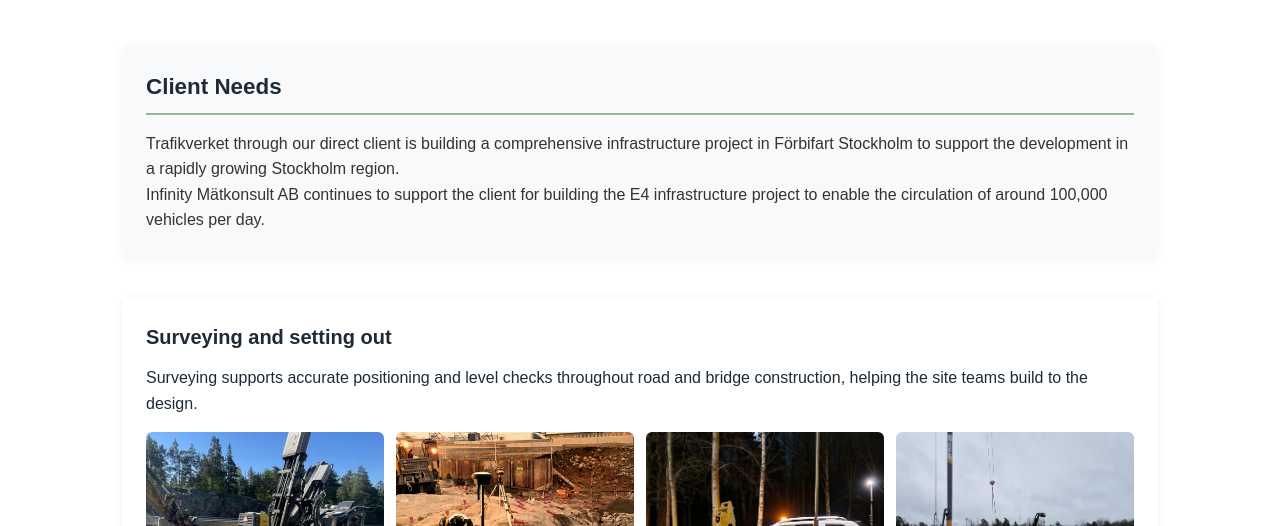
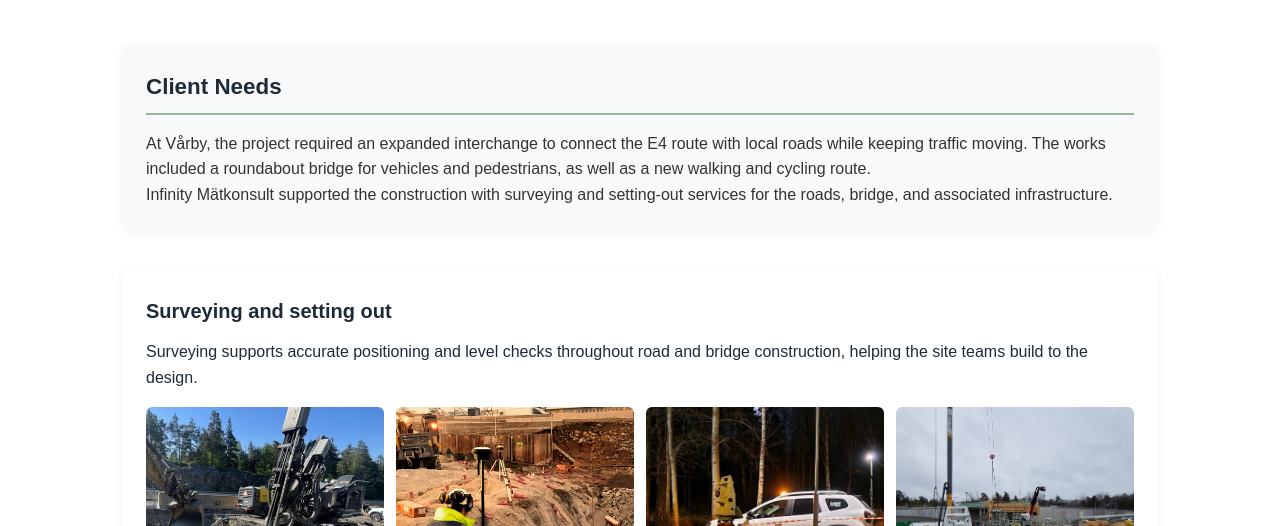
Before and after one commit to YourMan101/infiweb, a website: page public/project-fse101.html in a window 1280 px wide. Shown: the part 274-800 px from the top of the page. Drawn offline with Linux system fonts and the light colour scheme.

Commit message:
Rewrite Fse 101 client needs copy

```diff
--- a/public/project-fse101.html
+++ b/public/project-fse101.html
@@ -45,8 +45,8 @@
 
         <div class="project-section">
             <h3>Client Needs</h3>
-            <p>Trafikverket through our direct client is building a comprehensive infrastructure project in Förbifart Stockholm to support the development in a rapidly growing Stockholm region.</p>
-            <p>Infinity Mätkonsult AB continues to support the client for building the E4 infrastructure project to enable the circulation of around 100,000 vehicles per day.</p>
+            <p>At Vårby, the project required an expanded interchange to connect the E4 route with local roads while keeping traffic moving. The works included a roundabout bridge for vehicles and pedestrians, as well as a new walking and cycling route.</p>
+            <p>Infinity Mätkonsult supported the construction with surveying and setting-out services for the roads, bridge, and associated infrastructure.</p>
         </div>
 
         <div class="project-story project-story--stacked">
```
Also changed, not shown: public/sv/project-fse101.html (+2 -2 lines).
